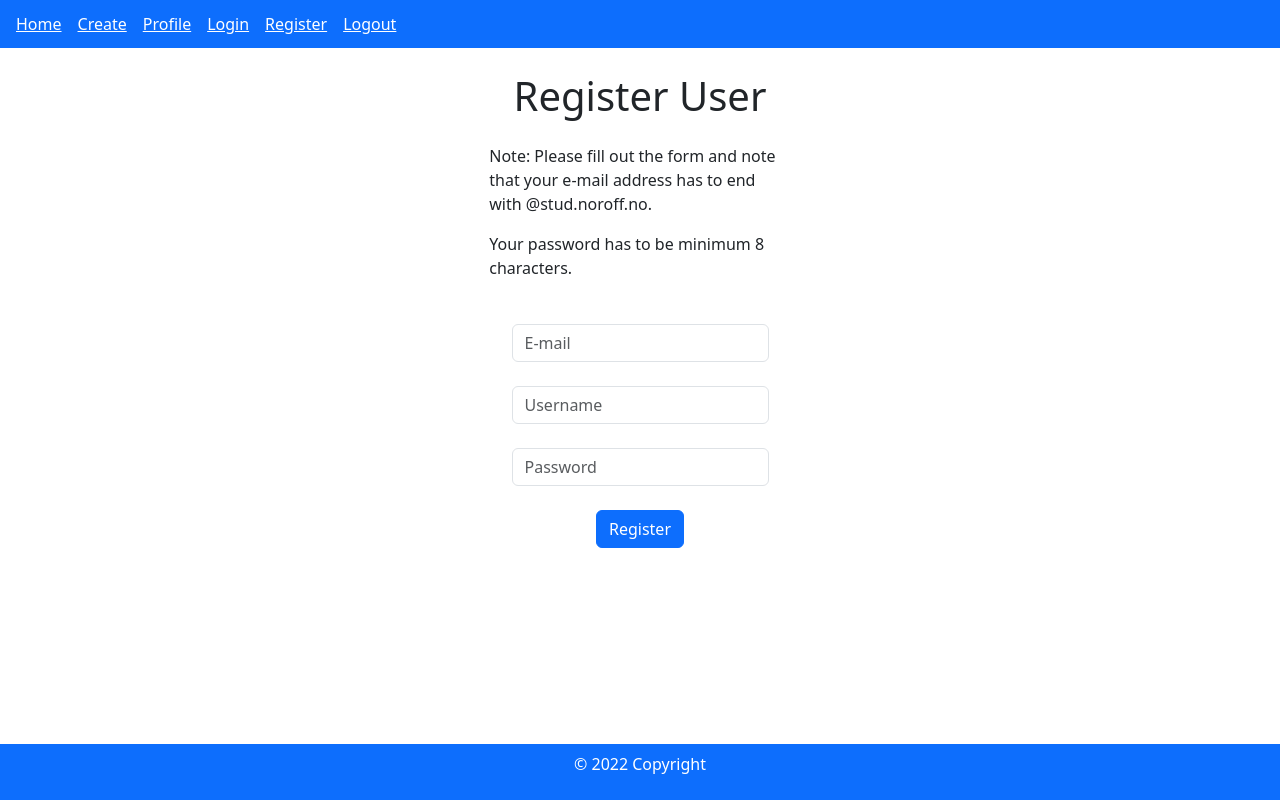
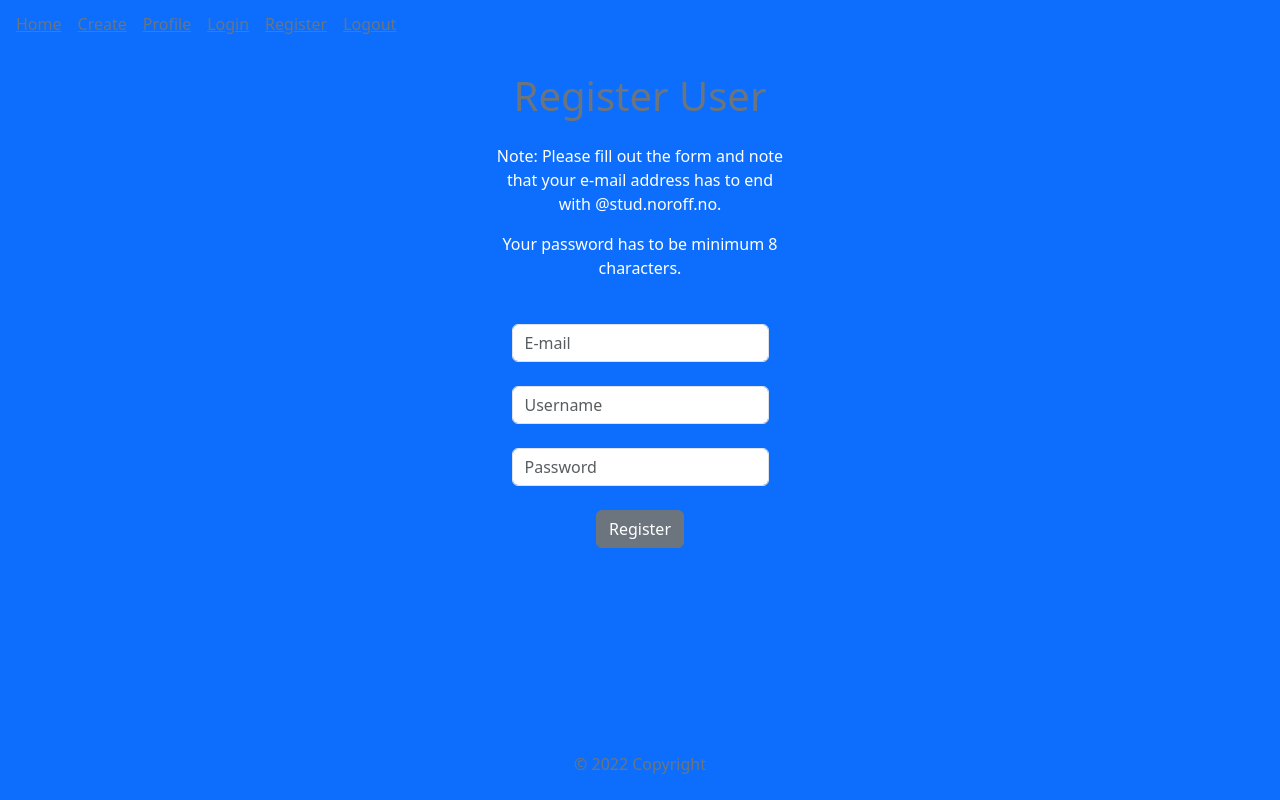
Before and after one commit to oBraenna91/Semester-Project-2, a website with bundled scripts: page register/index.html in a window 1280 px wide. Built offline with nearby package versions, Linux system fonts and the light colour scheme; a web font is replaced by a local one.

Commit message:
Update index.html

```diff
--- a/register/index.html
+++ b/register/index.html
@@ -7,9 +7,10 @@
     <title>Document</title>
     <link rel="stylesheet" href="/node_modules/bootstrap/dist/css/bootstrap.min.css">
     <link rel="stylesheet" href="/styles/styles.css">
+    <link rel="stylesheet" href="https://use.typekit.net/gmh3enn.css">
 
 </head>
-<body>
+<body class="bg-primary text-secondary">
     <nav class="navbar navbar-dark bg-primary navbar-expand-md justify-content-between align-items-center">
         <div class="col ms-2">
             <button class="navbar-toggler border border-primary" data-bs-toggle="collapse" data-bs-target="#nav" aria-controls="nav">
@@ -17,19 +18,19 @@
             </button>
             <div class="collapse navbar-collapse" id="nav">
                 <ul class="navbar-nav">
-                    <li class="my-1"><a class="nav-item mx-2 text-white" href="/home/">Home</a></li>
-                    <li class="my-1"><a class="nav-item mx-2 text-white" href="/create/">Create</a></li>
-                    <li class="my-1"><a class="nav-item mx-2 text-white" href="/profile/">Profile</a></li>
-                    <li class="my-1"><a class="nav-item mx-2 text-white" href="/login/">Login</a></li>
-                    <li class="my-1"><a class="nav-item mx-2 text-white" href="/register/">Register</a></li>
-                    <li class="my-1"><a class="nav-item mx-2 text-white" href="/logout/">Logout</a></li>
+                    <li class="my-1"><a class="nav-item mx-2 text-secondary" href="/home/">Home</a></li>
+                    <li class="my-1"><a class="nav-item mx-2 text-secondary" href="/create/">Create</a></li>
+                    <li class="my-1"><a class="nav-item mx-2 text-secondary" href="/profile/">Profile</a></li>
+                    <li class="my-1"><a class="nav-item mx-2 text-secondary" href="/login/">Login</a></li>
+                    <li class="my-1"><a class="nav-item mx-2 text-secondary" href="/register/">Register</a></li>
+                    <li class="my-1"><a class="nav-item mx-2 text-secondary" href="/logout/">Logout</a></li>
                 </ul>
             </div>
         </div>
     </nav>
     <div class="login-page d-flex flex-column justify-content-center align-items-center">
         <h1 class="mt-4">Register User</h1>
-        <div class="d-flex flex-column justify-content-center align-items-center">
+        <div class="d-flex flex-column justify-content-center align-items-center text-white text-center">
             <p class="col-5 mt-3">Note: Please fill out the form and note that your e-mail address has to end with
             @stud.noroff.no.
             </p>
@@ -52,11 +53,11 @@
                 id="RegisterinputPassword2" placeholder="Password">
             </div>
             <div class="col-auto">
-                <button type="submit" class="btn btn-primary mb-3" id="register-button">Register</button>
+                <button type="submit" class="btn btn-secondary mb-3" id="register-button">Register</button>
             </div>
         </form>
         <footer class="text-center mt-5 fixed-bottom">
-            <div class="text-center text-white p-2 bg-primary">
+            <div class="text-center text-secondary p-2 bg-primary">
               <p>© 2022 Copyright</p>
             </div>
         </footer>
```
